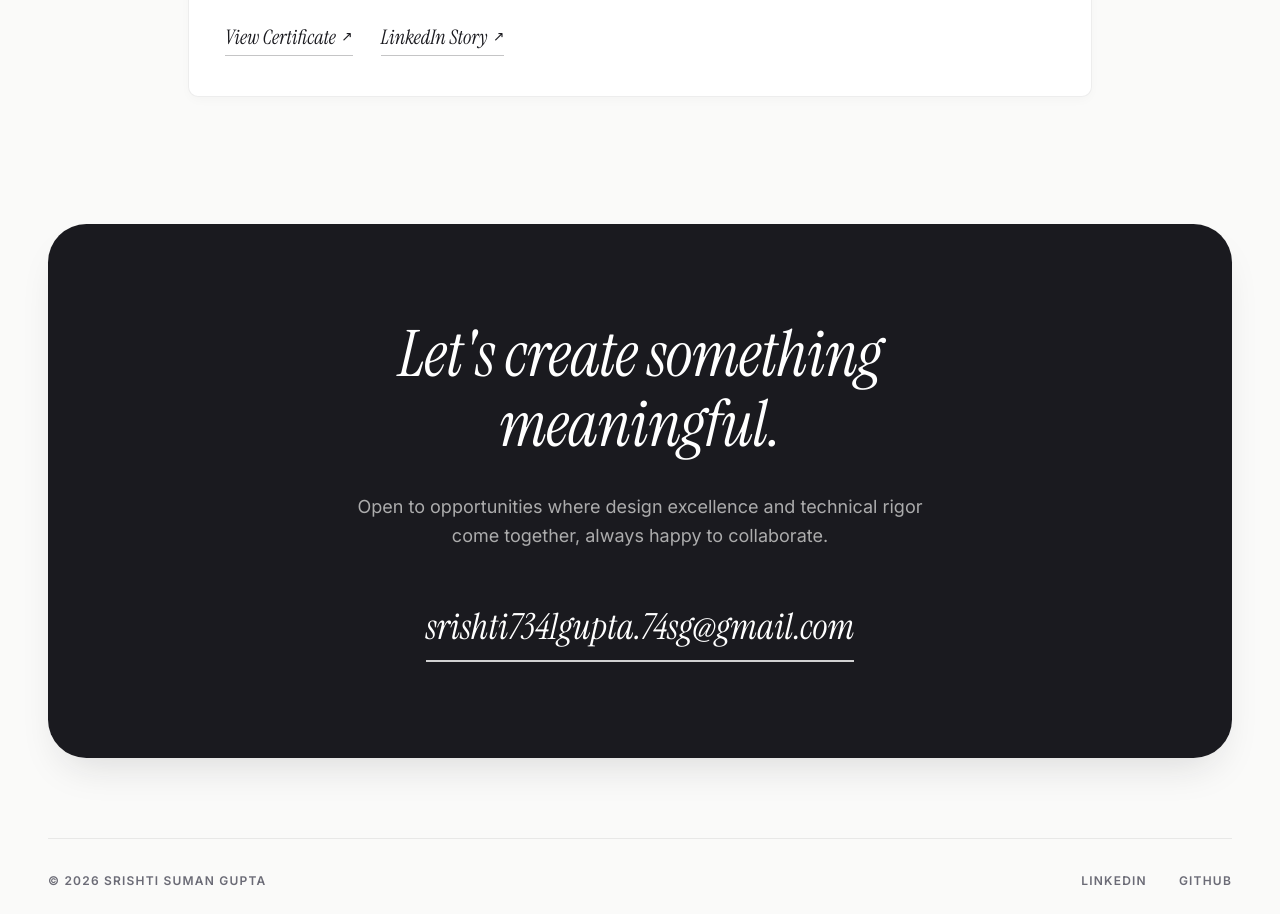
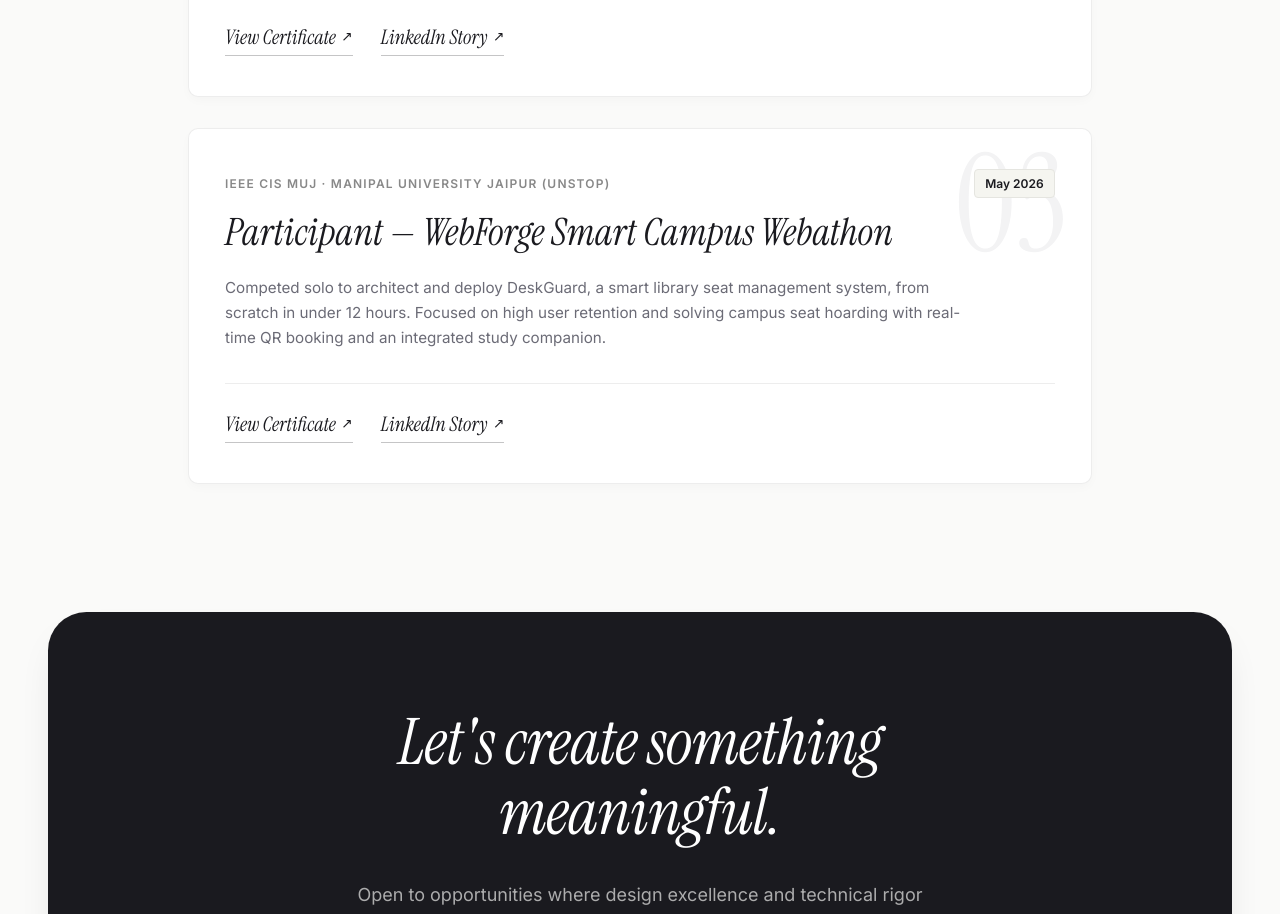
Before and after one commit to Srishti-Gupta74/MyPortfolio, a React (Vite) app: page / in a window 1280 px wide. Shown: the part 5880-6794 px from the top of the page. Built offline with nearby package versions, Linux system fonts and the light colour scheme.

Commit message:
added another feature

```diff
--- a/src/components/Achievements/Achievements.jsx
+++ b/src/components/Achievements/Achievements.jsx
@@ -21,6 +21,17 @@ const achievements = [
     certificate: '/iit-madras-cert.jpg',
     linkedin:
       'https://www.linkedin.com/posts/activity-7467806899111927808-Uv8v?utm_source=share&utm_medium=member_desktop&rcm=ACoAAF6B1lgBLs0M8HXew_JCb16LQOxhfGh-FcE',
+  },
+  {
+    id: '03',
+    title: 'Participant — WebForge Smart Campus Webathon',
+    organization: 'IEEE CIS MUJ · Manipal University Jaipur (Unstop)',
+    date: 'May 2026',
+    description:
+      'Competed solo to architect and deploy DeskGuard, a smart library seat management system, from scratch in under 12 hours. Focused on high user retention and solving campus seat hoarding with real-time QR booking and an integrated study companion.',
+    certificate: '/webforge-cert.jpg',
+    linkedin:
+      'https://www.linkedin.com/posts/activity-7477239105538584577-zt23?utm_source=share&utm_medium=member_desktop&rcm=ACoAAF6B1lgBLs0M8HXew_JCb16LQOxhfGh-FcE',
   },
 ];
 
```
Also changed, not shown: public/webforge-cert.jpg (added).
